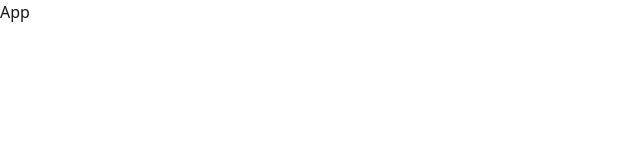
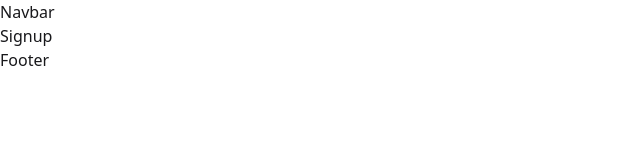
Before and after one commit to thenileshnishad/daybook, a React (Vite) app in the folder frontend/: page /signup in a window 1280 px wide. Shown: the top 160 px of the page, without its empty margins (0-640 px from the left). Built offline with nearby package versions, Linux system fonts and the light colour scheme.

Commit message:
Implement routing with basic layout and pages

```diff
--- a/frontend/src/App.jsx
+++ b/frontend/src/App.jsx
@@ -1,8 +1,22 @@
-import "./App.css"
+import "./App.css";
+import { BrowserRouter, Route, Routes } from "react-router-dom";
+
+import Layout from "./components/Layout";
+import Home from "./pages/Home";
+import Login from "./pages/Login";
+import Signup from "./pages/Signup";
 
 const App = () => {
   return (
-    <div>App</div>
-  )
-}
-export default App
+    <BrowserRouter>
+      <Routes>
+        <Route path="/" element={<Layout />}>
+          <Route index element={<Home />} />
+          <Route path="login" element={<Login />} />
+          <Route path="signup" element={<Signup />} />
+        </Route>
+      </Routes>
+    </BrowserRouter>
+  );
+};
+export default App;
--- /dev/null
+++ b/frontend/src/components/Footer.jsx
@@ -0,0 +1,6 @@
+const Footer = () => {
+  return (
+    <div>Footer</div>
+  )
+}
+export default Footer
--- /dev/null
+++ b/frontend/src/components/Layout.jsx
@@ -0,0 +1,14 @@
+import { Outlet } from "react-router-dom";
+import Navbar from "./Navbar";
+import Footer from "./Footer";
+
+const Layout = () => {
+  return (
+    <>
+      <Navbar />
+      <Outlet />
+      <Footer />
+    </>
+  );
+};
+export default Layout;
--- /dev/null
+++ b/frontend/src/components/Navbar.jsx
@@ -0,0 +1,6 @@
+const Navbar = () => {
+  return (
+    <div>Navbar</div>
+  )
+}
+export default Navbar
--- /dev/null
+++ b/frontend/src/pages/Home.jsx
@@ -0,0 +1,6 @@
+const Home = () => {
+  return (
+    <div>Home</div>
+  )
+}
+export default Home
--- /dev/null
+++ b/frontend/src/pages/Login.jsx
@@ -0,0 +1,6 @@
+const Login = () => {
+  return (
+    <div>Login</div>
+  )
+}
+export default Login
--- /dev/null
+++ b/frontend/src/pages/Signup.jsx
@@ -0,0 +1,6 @@
+const Signup = () => {
+  return (
+    <div>Signup</div>
+  )
+}
+export default Signup
```
